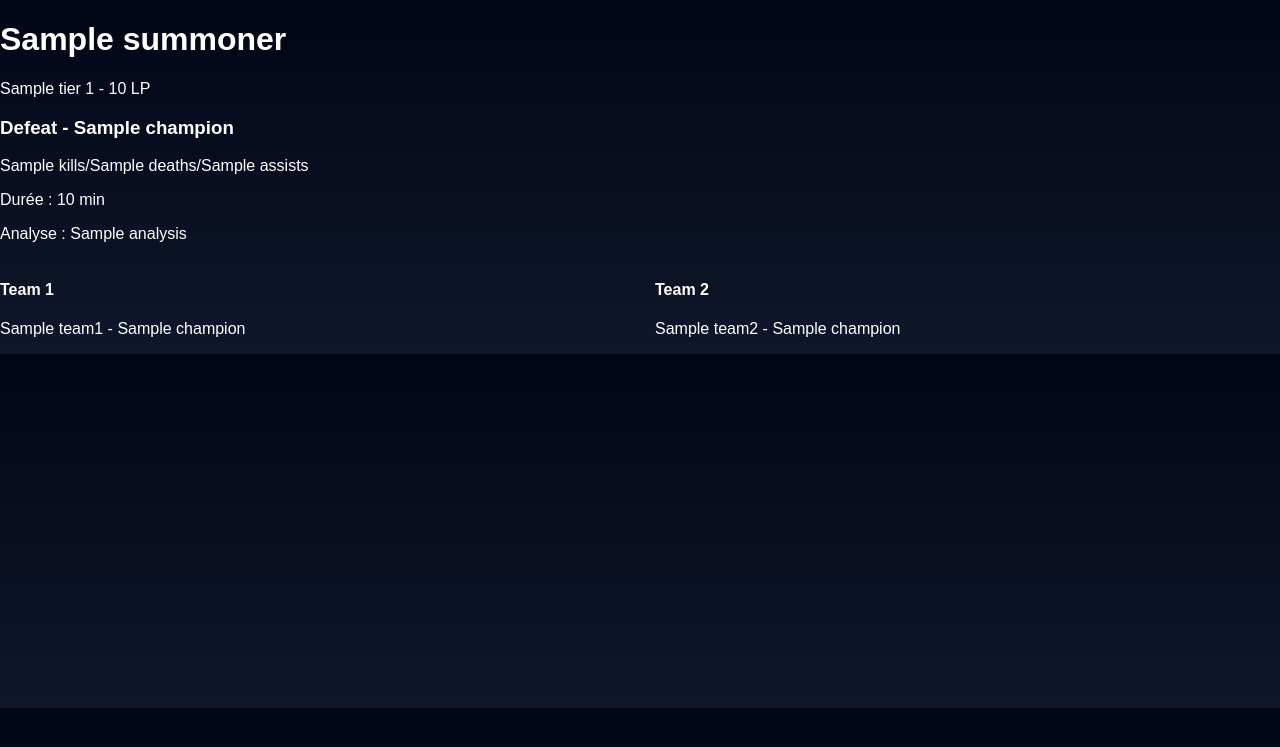
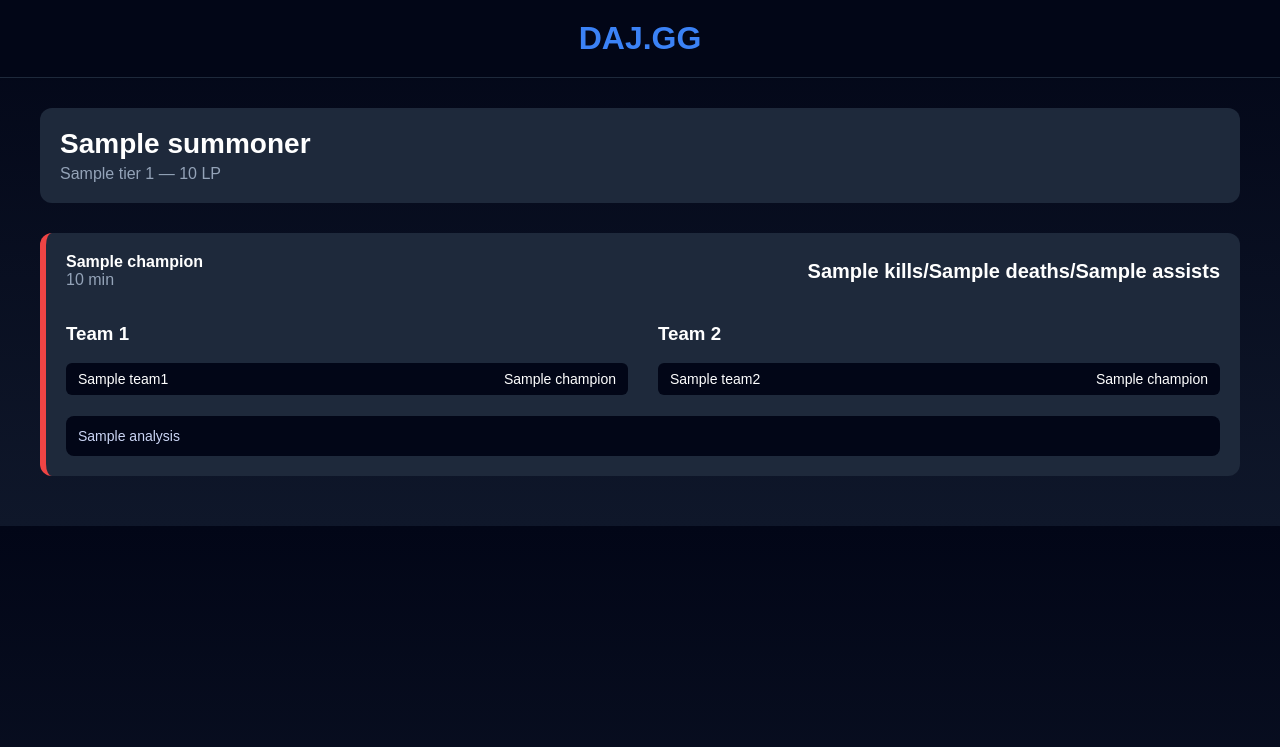
Before and after one commit to deuj91/daj-gg, a Flask app: template templates/results.html in a window 1280 px wide. Shown: the top 747 px of the page. Run offline with Flask 3, Linux system fonts and the light colour scheme; the template is opened without the code that fills it: most values are stand-ins (such as "Sample title", 1, 10 or a date in 2020).

Commit message:
Update results.html

```diff
--- a/templates/results.html
+++ b/templates/results.html
@@ -1,70 +1,69 @@
 <!DOCTYPE html>
 <html>
+
 <head>
-
 <link rel="stylesheet" href="/static/style.css">
-
 </head>
 
 <body>
 
+<div class="header">
+<div class="logo">DAJ.GG</div>
+</div>
+
+<div class="container">
+
+<div class="summoner">
+
 <h1>{{ summoner.name }}</h1>
 
 {% if rank %}
+<div class="rank">
+{{ rank.tier }} {{ rank.rank }} — {{ rank.leaguePoints }} LP
+</div>
+{% endif %}
 
-<p>
-{{ rank.tier }} {{ rank.rank }} - {{ rank.leaguePoints }} LP
-</p>
-
-{% endif %}
+</div>
 
 {% for game in games %}
 
-<div class="game">
+<div class="match {% if game.win %}victory{% else %}defeat{% endif %}">
 
-<h3>
+<div class="match-top">
 
-{% if game.win %}
-Victory
-{% else %}
-Defeat
-{% endif %}
+<div>
 
-- {{ game.champion }}
+<strong>{{ game.champion }}</strong>
 
-</h3>
+<div class="duration">
+{{ game.duration }} min
+</div>
 
-<p>
+</div>
+
+<div class="kda">
 
 {{ game.kills }}/{{ game.deaths }}/{{ game.assists }}
 
-</p>
+</div>
 
-<p>
-
-Durée : {{ game.duration }} min
-
-</p>
-
-<p>
-
-Analyse : {{ game.analysis }}
-
-</p>
+</div>
 
 <div class="teams">
 
 <div>
 
-<h4>Team 1</h4>
+<h3>Team 1</h3>
 
 {% for p in game.team1 %}
 
-<p>
+<div class="player">
 
-{{ p.name }} - {{ p.champion }}
+<span>{{ p.name }}</span>
 
-</p>
+<span>{{ p.champion }}</span>
+
+</div>
 
 {% endfor %}
 
@@ -72,15 +71,17 @@ Analyse : {{ game.analysis }}
 
 <div>
 
-<h4>Team 2</h4>
+<h3>Team 2</h3>
 
 {% for p in game.team2 %}
 
-<p>
+<div class="player">
 
-{{ p.name }} - {{ p.champion }}
+<span>{{ p.name }}</span>
 
-</p>
+<span>{{ p.champion }}</span>
+
+</div>
 
 {% endfor %}
 
@@ -88,9 +89,18 @@ Analyse : {{ game.analysis }}
 
 </div>
 
+<div class="analysis">
+
+{{ game.analysis }}
+
+</div>
+
 </div>
 
 {% endfor %}
 
+</div>
+
 </body>
+
 </html>
```
